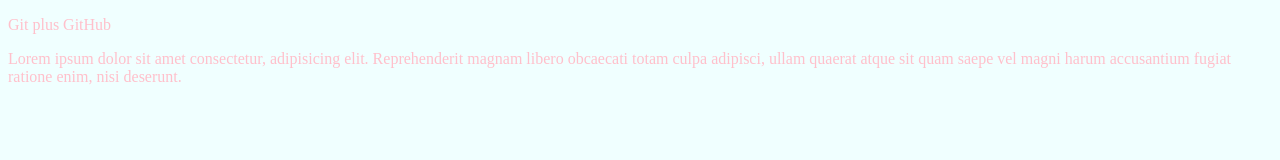
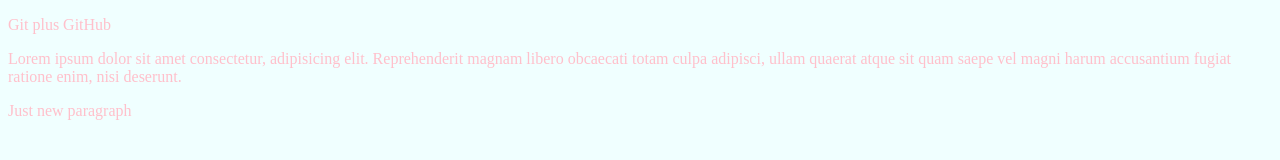
Before and after one commit to pokrovsky-marat/Test, a plain HTML site: page index.html in a window 1280 px wide. Drawn offline with Linux system fonts and the light colour scheme.

Commit message:
first commit for new branch

```diff
--- a/index.html
+++ b/index.html
@@ -14,6 +14,7 @@
 		atque sit quam saepe vel magni harum accusantium
 		fugiat ratione enim, nisi deserunt.
 	</p>
+	<p>Just new paragraph</p>
 	<script src="script.js"></script>
 </body>
 </html>
```
